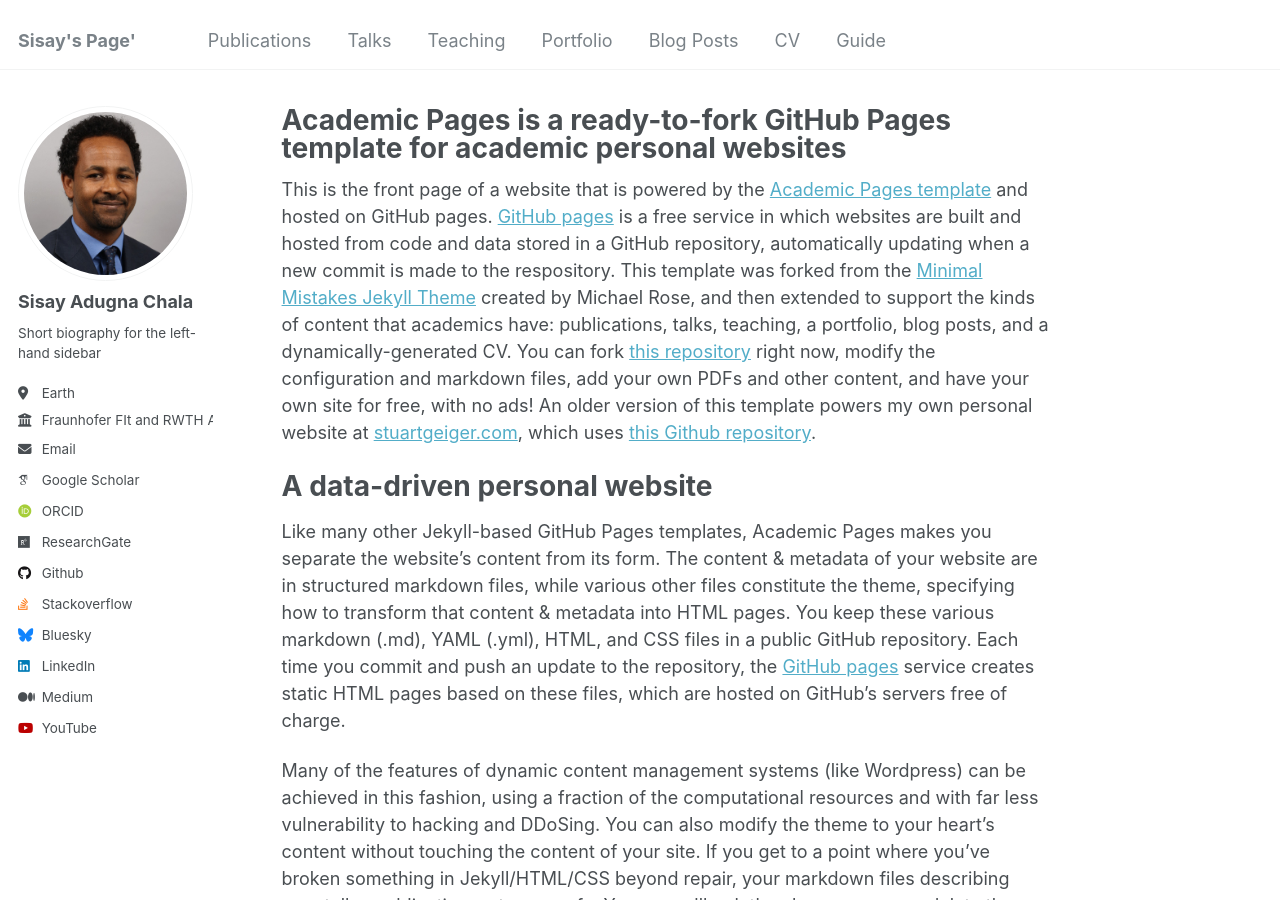
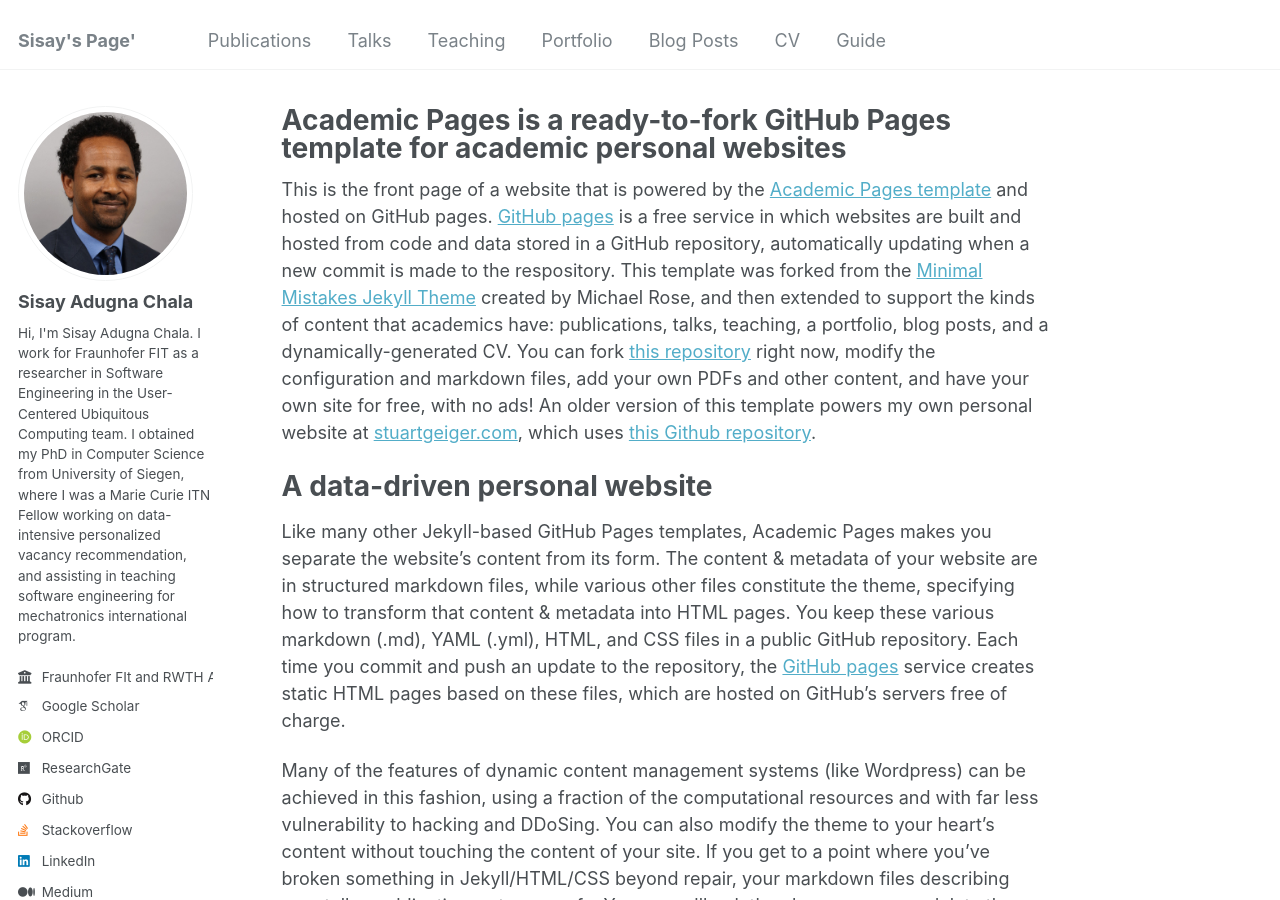
Before and after one commit to sisayie/sisayie.github.io, a Jekyll site: the page built from _pages/about.md, in a window 1280 px wide and 900 px high. Built offline with Jekyll 4.4.1, drawn with Linux system fonts in a browser that asks for light colours; some web fonts are replaced.

Commit message:
bio-edit

```diff
--- a/_config.yml
+++ b/_config.yml
@@ -24,11 +24,11 @@ author:
   avatar           : "profile.png"
   name             : "Sisay Adugna Chala"
   pronouns         : # example: "she/her"
-  bio              : "Short biography for the left-hand sidebar"
-  location         : "Earth"
+  bio              : "        Hi, I'm Sisay Adugna Chala. I work for Fraunhofer FIT as a researcher in Software Engineering in the User-Centered Ubiquitous Computing team. I obtained my PhD in Computer Science from University of Siegen, where I was a Marie Curie ITN Fellow working on data-intensive personalized vacancy recommendation, and assisting in teaching software engineering for mechatronics international program. "
+  #location         : "Earth"
   employer         : "Fraunhofer FIt and RWTH Aachen"
-  uri              : # URL
-  email            : "none@example.org"
+  #uri              : # URL
+  #email            : "none@example.org"
 
   # Academic websites
   arxiv            : # URL - Update with the correct link to your profile
@@ -48,7 +48,7 @@ author:
   stackoverflow    : "3986507/sisay-chala" # User number or user number and name (i.e., use "1" or "1/jeff-atwood")
 
   # Social media
-  bluesky          : "bsky.app" # Replace this with you Bluesky username
+  #bluesky          : "bsky.app" # Replace this with you Bluesky username
   facebook         : # Username
   flickr           : # Username
   foursquare       : # Username
```
